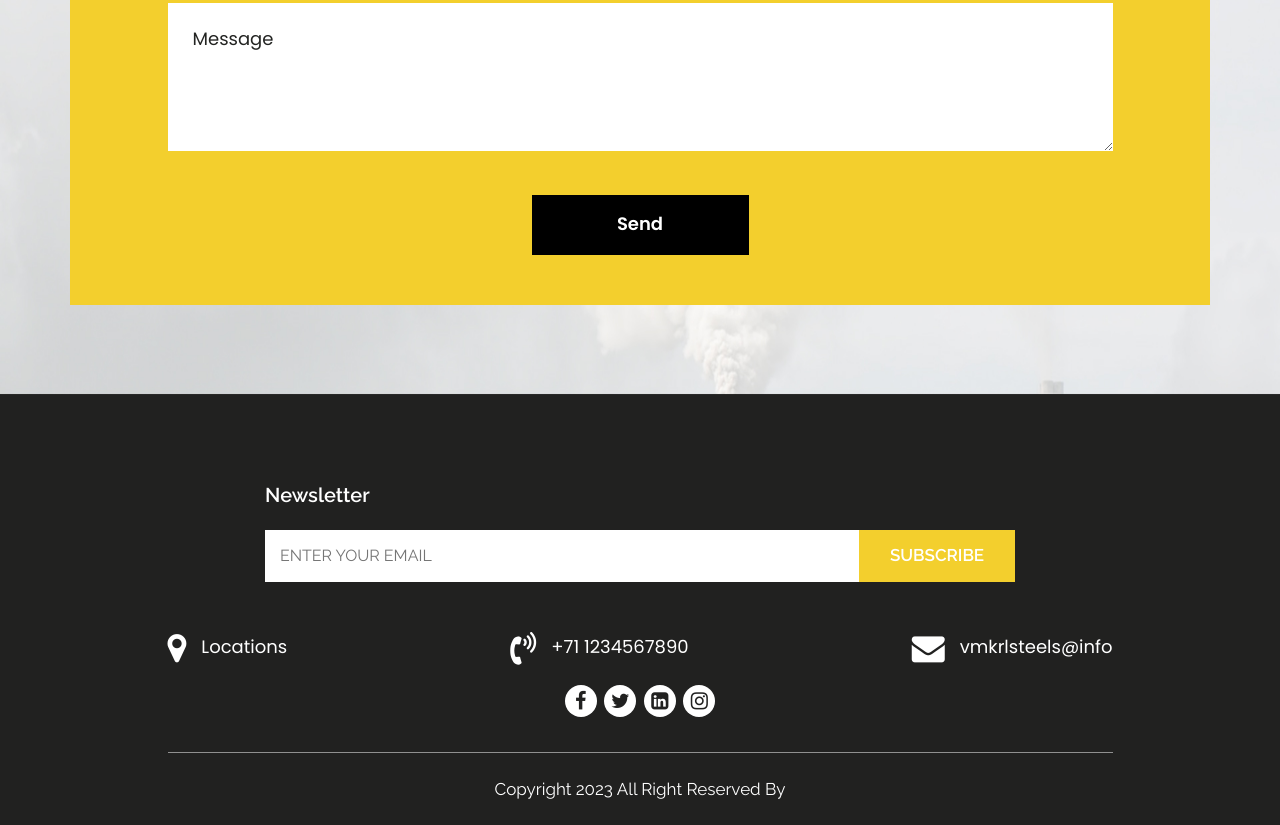
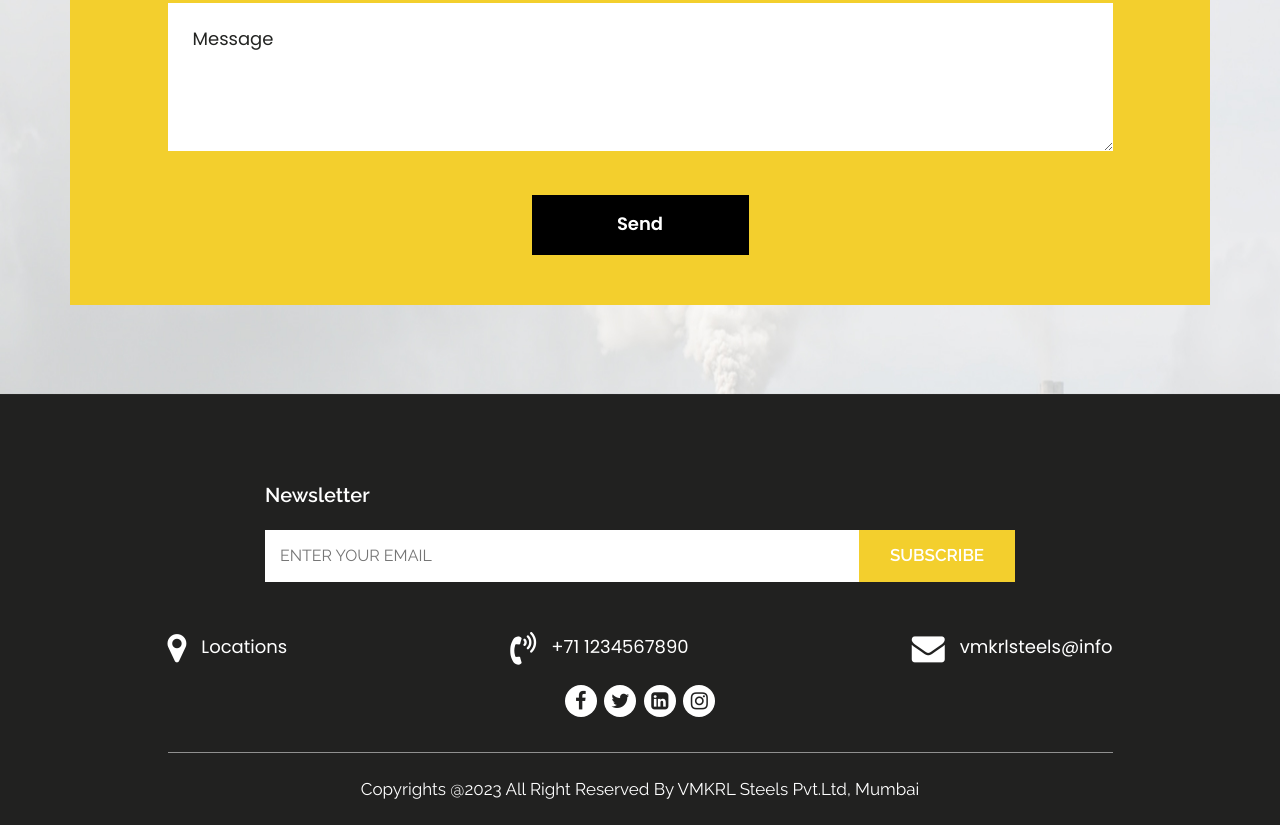
Before and after one commit to Davidjhon567/vmkrlsteels.github.io, a plain HTML site: page index.html in a window 1280 px wide. Shown: the part 3144-3969 px from the top of the page. Drawn offline with nearby package versions, Linux system fonts and the light colour scheme; some packages are replaced by stand-ins of ours; a script that the page names is missing.

Commit message:
Update index.html

```diff
--- a/index.html
+++ b/index.html
@@ -8,7 +8,7 @@
       <meta name="viewport" content="width=device-width, initial-scale=1">
       <meta name="viewport" content="initial-scale=1, maximum-scale=1">
       <!-- site metas -->
-      <title>metal</title>
+      <title>VMKRL Steels Pvt.Ltd</title>
       <meta name="keywords" content="">
       <meta name="description" content="">
       <meta name="author" content="">
@@ -359,7 +359,7 @@
                <div class="container">
                   <div class="row">
                      <div class="col-md-10 offset-md-1">
-                        <p>Copyright 2023 All Right Reserved By <a href="VMKRL Steels Pvt.Ltd"></p>
+                        <p>Copyrights @2023 All Right Reserved By VMKRL Steels Pvt.Ltd, Mumbai</p>
                      </div>
                   </div>
                </div>
```
